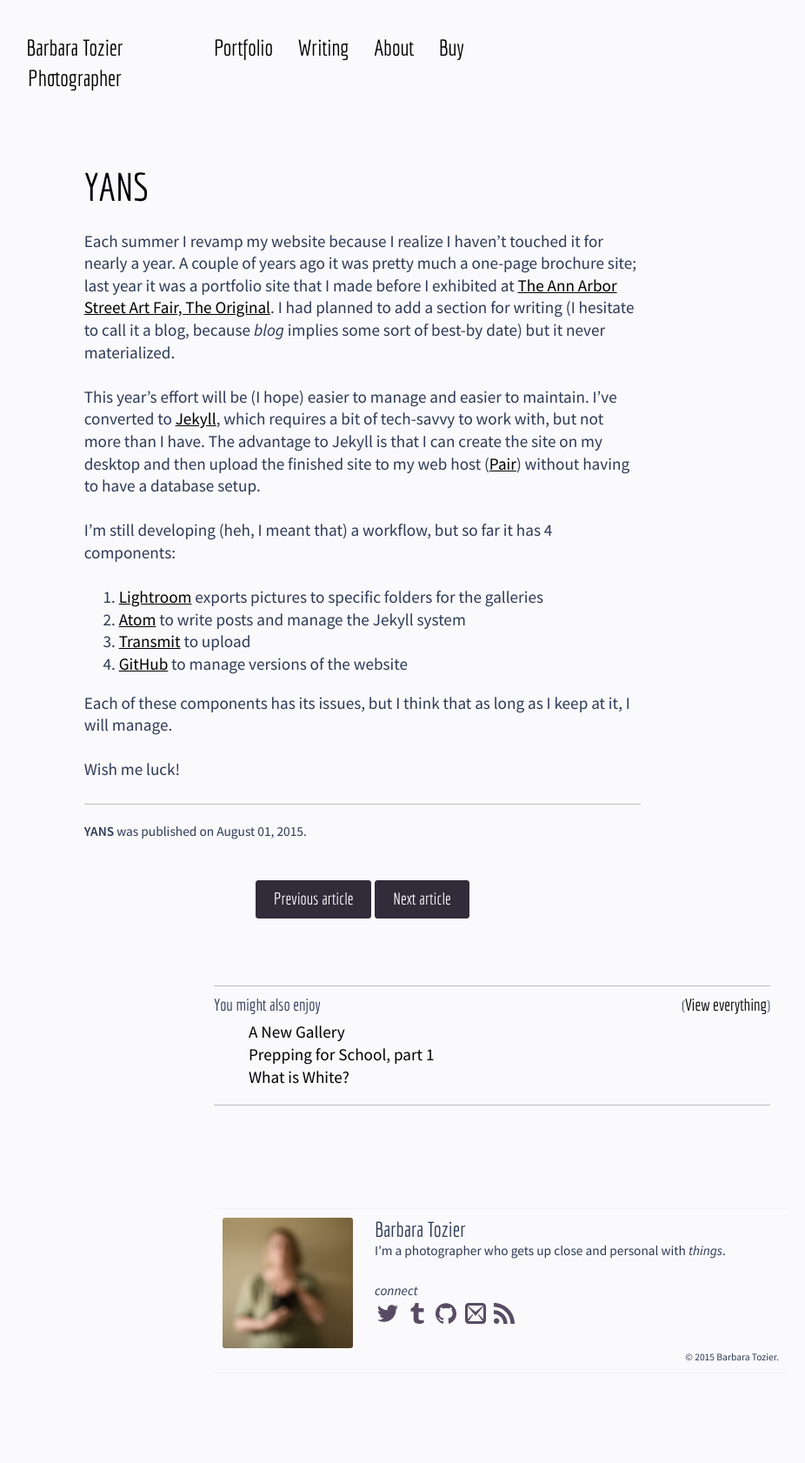
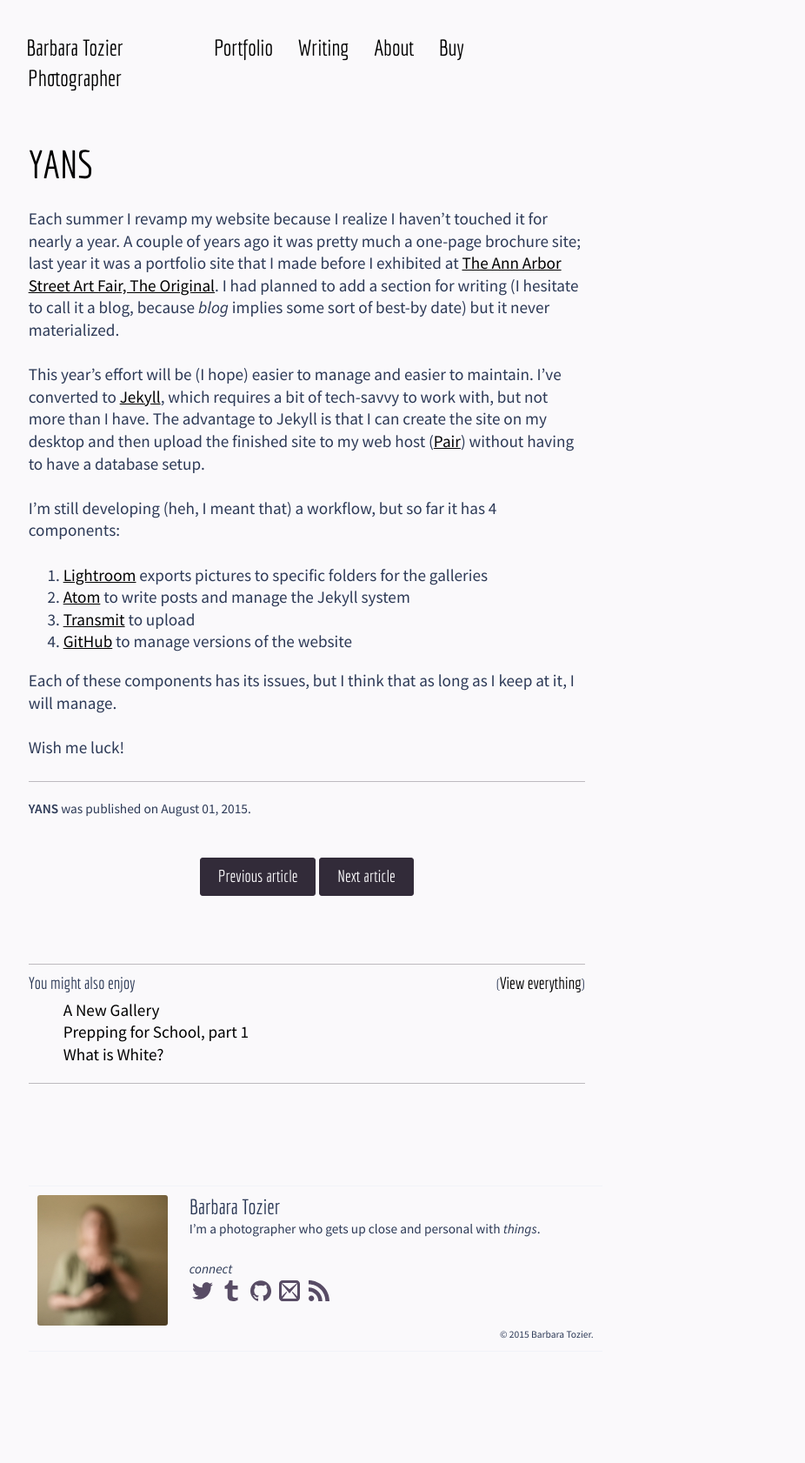
Before and after one commit to logista/btsite, a Jekyll site: the page built from _posts/2015-08-01-yans.md, in a window 1280 px wide. Shown: the whole page at 87% size, without its empty margins (74-1000 px from the left). Built offline with Jekyll 4.4.1, drawn with Linux system fonts in a browser that asks for light colours; nearby versions of some CDN libraries; after the commit the page ends 1656 px from its top, so only the background shows below that.

Commit message:
removed side author hack
Also managed to not totally screw everything up

```diff
--- a/_includes/_side-author-hack.html
+++ /dev/null
@@ -1,4 +0,0 @@
-<div class="article-author-side" style="width:5%;">
-  <!-- hack for now -->
-  &nbsp; {% comment %}{% include _author-bio.html %}{% endcomment %}
-</div>
--- a/_layouts/gallerypage.html
+++ b/_layouts/gallerypage.html
@@ -12,7 +12,6 @@
 {% include _navigation.html %}
 
 <div id="main" role="main">
-    {% include _side-author-hack.html %}
   <article class="page">
     {% assign galleryname = site.data.gallerylist[page.gallery].title %}
 {% if galleryname %}
--- a/_layouts/home.html
+++ b/_layouts/home.html
@@ -15,7 +15,6 @@
 {% endif %}
 
 <div id="main" role="main">
-{% include _side-author-hack.html %}
   <div id="index">
     <h3><a href="/writing/">Recent writing</a></h3>
     {% for post in site.posts limit:7 %}
--- a/_layouts/page.html
+++ b/_layouts/page.html
@@ -15,7 +15,6 @@
 {% endif %}
 
 <div id="main" role="main">
-{% include _side-author-hack.html %}
   <article class="page">
     <h1>{{ page.title | markdownify | remove: '<p>' | remove: '</p>'}}</h1>
     <div class="article-wrap">
--- a/_layouts/post-index.html
+++ b/_layouts/post-index.html
@@ -15,7 +15,6 @@
 {% endif %}
 
 <div id="main" role="main">
-{% include _side-author-hack.html %}
   <div id="index">
     <h1>{{ page.title }}</h1>
     {% for post in site.posts %}
--- a/_layouts/post.html
+++ b/_layouts/post.html
@@ -15,7 +15,6 @@
 {% endif %}
 
 <div id="main" role="main">
-{% include _side-author-hack.html %}
   <article class="post">
     <div class="headline-wrap">
       {% if page.link %}
--- a/assets/css/main.scss
+++ b/assets/css/main.scss
@@ -44,9 +44,30 @@ h1, h2, h3, h4, h5, h6 {line-height:1.1;}
   margin:5px;
 }
 
+/* Site name */
 .site-name {
-  text-align:center;
+	@include grid(12,10);
+	@include prefix(12,1);
+	@include suffix(12,1);
+	margin-bottom: 0em;
+	float: none;
+	display: block;
+	@include font-rem(24);
+  @media #{$micro} {
+    text-align:center;
+  }
+	@media #{$small} {
+		@include grid(12,2);
+		@include prefix(12,0.5);
+		@include suffix(12,0.5);
+		@include font-rem(16);
+	}
+	@media #{$x-large} {
+		@include grid(12,2);
+		@include prefix(12,0);
+	}
 }
+
 
 nav.pagination {
   text-align:center;
@@ -142,6 +163,48 @@ figure.image-s img {
   color: lighten($text-color, 20);
 }
 
+// Main content  lifted/adapted from page.scss
+#main {
+	.post,
+	.page {
+		@include container;
+		@include grid(12,10);
+		@include prefix(12,1);
+		@include suffix(12,1);
+		margin-bottom: 2em;
+		@media #{$small} {
+			@include grid(12,6);
+			@include prefix(12,1);
+			@include suffix(12,1);
+		}
+		@media #{$x-large} {
+			@include grid(12,6);
+      @include prefix(12,1);
+      @include suffix(12,1);
+
+		}
+	}
+}
+
+// index column styling lifted/adapted from page.scss
+#index {
+	@include container;
+	@include grid(12,10);
+	@include prefix(12,1);
+	@include suffix(12,1);
+	margin-bottom: 2em;
+	@media #{$small} {
+		@include grid(12,6);
+    @include prefix(12,1);
+  	@include suffix(12,1);
+	}
+	@media #{$x-large} {
+		@include grid(12,4.5);
+    @include prefix(12,1);
+  	@include suffix(12,1);
+	}
+}
+
 
 // Author module (lifted/adapted from page.scss)
 .article-author-bottom {
@@ -198,13 +261,29 @@ footer {
 
 // Center the menu/navigation button when small screen
 .navicon-lines-button {
-  background-color: lighten($primary, 15);
-  display:block; margin: 0 auto;
+  display:block;
+  margin: 0 auto;
 }
 .nav .navtoogle {
   background-color: lighten($primary, 15);
 }
 
+// Footer wrapper lifted/adapted from page.scss
 .footer-wrap {
-  // TODO: figure out how to get the footerstuff to follow along with the center column.
+  .related-articles,
+	footer {
+		@include grid(12,10);
+		@include prefix(12,1);
+		@include suffix(12,1);
+		@media #{$small} {
+			@include grid(12,6);
+      @include prefix(12,1);
+    	@include suffix(12,1);
+		}
+		@media #{$x-large} {
+			@include grid(12,4.5);
+      @include prefix(12,1);
+    	@include suffix(12,1);
+		}
+	}
 }
```
